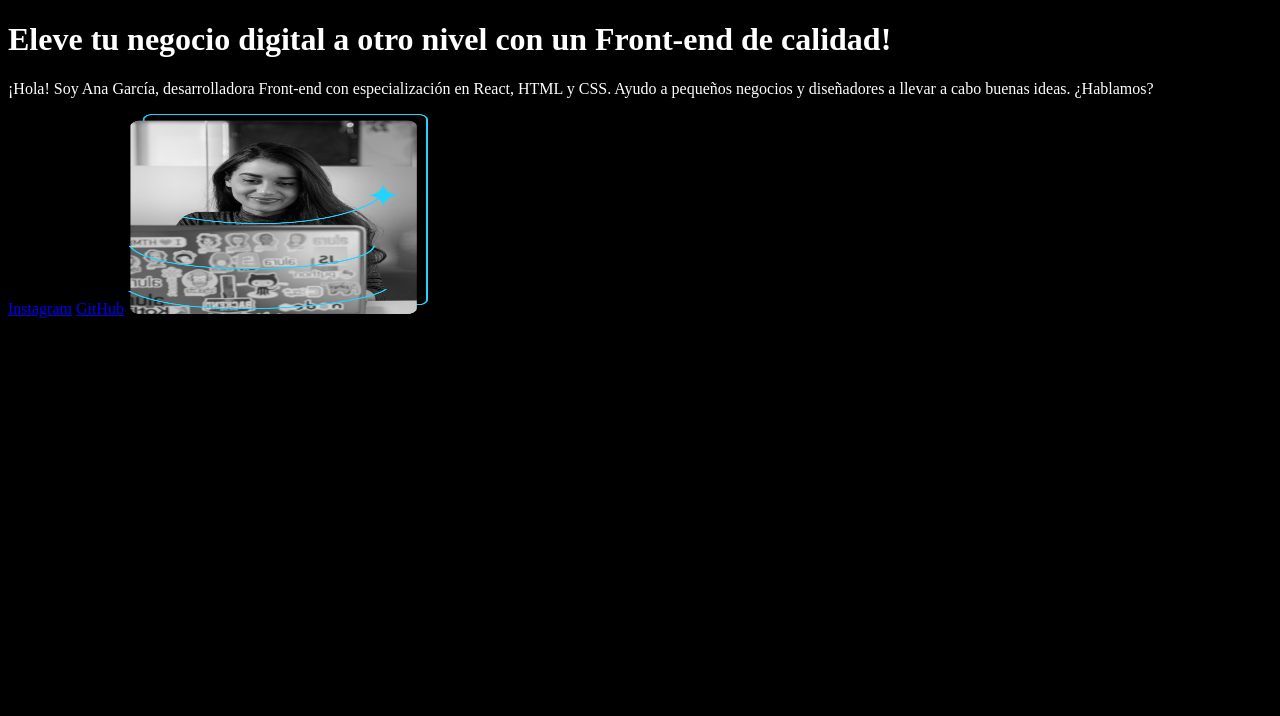
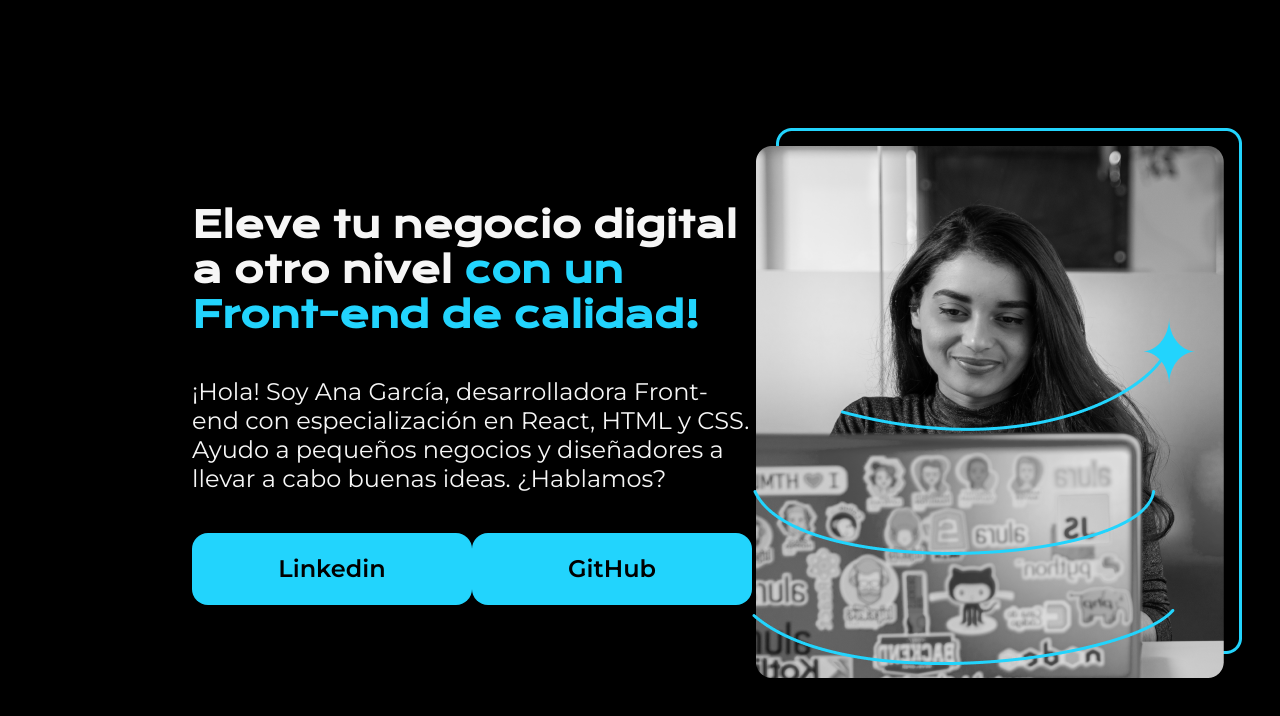
Before and after one commit to cris959/portafolio, a plain HTML site: page index.html in a window 1280 px wide. Drawn offline with nearby package versions, Linux system fonts and the light colour scheme.

Commit message:
finalizando segundo curso

```diff
--- a/index.html
+++ b/index.html
@@ -10,14 +10,24 @@
 
 <body>
     <header></header>
-    <main>
-        <h1>Eleve tu negocio digital a otro nivel <strong>con un Front-end de calidad!</strong></h1>
-        <p>¡Hola! Soy Ana García, desarrolladora Front-end con especialización en React, HTML y CSS. Ayudo a pequeños
-            negocios y diseñadores a llevar a cabo buenas ideas. ¿Hablamos?
-        </p>
-        <a href="http://instagram.com">Instagram</a>
-        <a href="https://github.com/cris959">GitHub</a>
-        <img src="assets/Imagem.png" alt="imagen de estudiante" width="300" height="200">
+    <main class="presentacion">
+        <section class="presentacion_contenido">
+
+            <h1 class="presentacion_contenido_titulo">Eleve tu negocio digital a otro nivel <strong
+                    class="titulo-destaque">con un Front-end de
+                    calidad!</strong></h1>
+            <p class="presentacion_contenido_texto">¡Hola! Soy Ana García, desarrolladora Front-end con especialización
+                en React, HTML y CSS. Ayudo a
+                pequeños
+                negocios y diseñadores a llevar a cabo buenas ideas. ¿Hablamos?
+            </p>
+            <div class="presentacion_enlaces">
+                <a class="presentacion_enlaces_link" href="http://instagram.com">Linkedin</a>
+                <a class="presentacion_enlaces_link" href="https://github.com/cris959">GitHub</a>
+            </div>
+        </section>
+        <img src="assets/Imagem.png" alt="imagen de estudiante">
+
     </main>
     <footer></footer>
 
--- a/style.css
+++ b/style.css
@@ -1,4 +1,60 @@
+@import url('https://fonts.googleapis.com/css2?family=Krona+One&family=Montserrat:ital,wght@0,100..900;1,100..900&display=swap');
+
+* {
+    padding: 0;
+    margin: 0;
+}
+
 body {
-    background-color: black;
-    color: white;
+    background-color: #000000;
+    color: #F6F6F6;
+    height: 100vh;
+    box-sizing: border-box;
 }
+
+.titulo-destaque {
+    color: #22D4FD;
+}
+
+.presentacion {
+    display: flex;
+    align-items: center;
+    margin: 10% 15%;
+    justify-content: space-between;
+}
+.presentacion_contenido {
+    width: 615px;
+    display: flex;
+    flex-direction: column;
+    gap: 40px;
+}
+
+.presentacion_contenido_titulo {
+    font-size: 36px;
+    font-family: "Krona One", sans-serif;
+}
+
+
+.presentacion_contenido_texto {
+    font-size: 24px;
+    font-family: "Montserrat", sans-serif;
+}
+
+
+.presentacion_enlaces {
+    display: flex;
+    justify-content: space-between;
+}
+
+.presentacion_enlaces_link {
+    width: 280px;
+    background-color: #22D4FD;
+    text-align: center;
+    padding: 21.5px 0;
+    border-radius: 16px;
+    font-family: "Montserrat", sans-serif;
+    font-size: 24px;
+    font-weight: 600;
+    text-decoration: none;
+    color: #000;
+}
```
